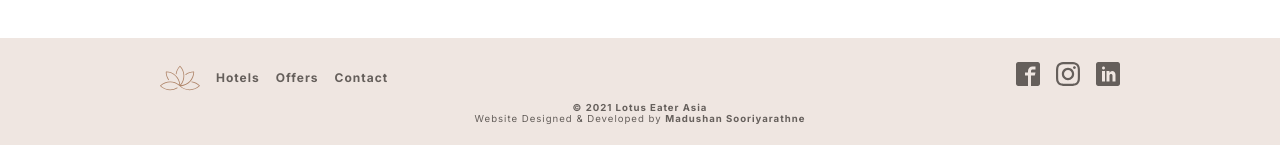
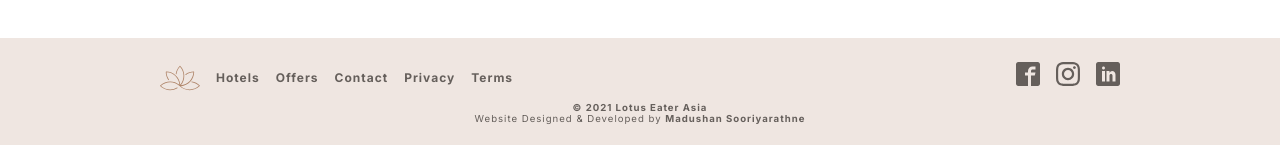
Before and after one commit to madushan-sooriyarathne/lotus-eater-asia, a Next.js app: page / in a window 1280 px wide. Shown: the part 4130-4275 px from the top of the page. Built offline with nearby package versions, Linux system fonts and the light colour scheme.

Commit message:
manually added privacy and terms links to footer

```diff
--- a/components/layout/footer/index.tsx
+++ b/components/layout/footer/index.tsx
@@ -12,6 +12,7 @@ import {
 } from "./styles";
 
 import { navLinks, socialLinks } from "../../../site-data";
+import { link } from "fs";
 
 const Footer: React.FC = (): JSX.Element => {
   return (
@@ -26,6 +27,15 @@ const Footer: React.FC = (): JSX.Element => {
             <NavItem>{link.name}</NavItem>
           </Link>
         ))}
+
+        {/* Manually adding terms & privacy links */}
+        <Link href="/privacy">
+          <NavItem>Privacy</NavItem>
+        </Link>
+
+        <Link href="/terms">
+          <NavItem>Terms</NavItem>
+        </Link>
       </NavigationWrapper>
       <SocialIconWrapper>
         {socialLinks.map((social) => (
```
